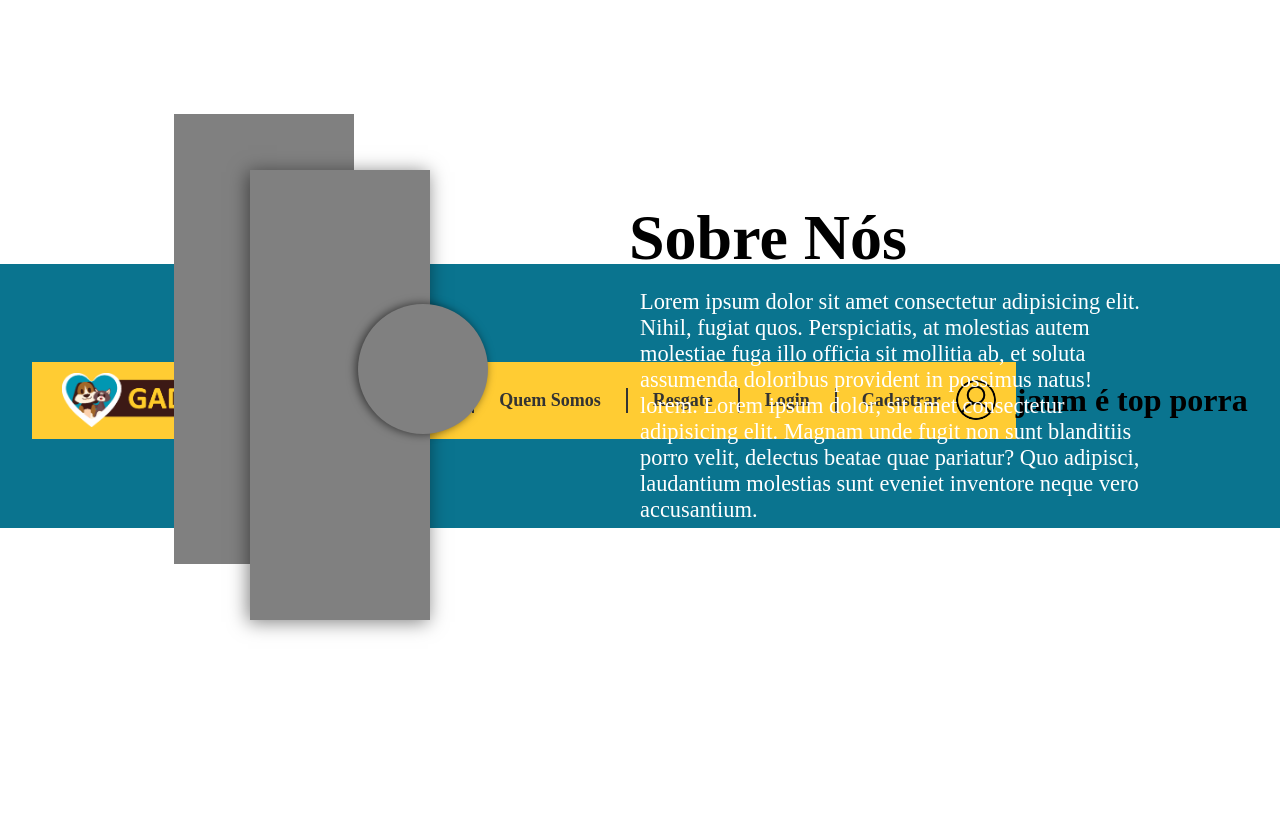
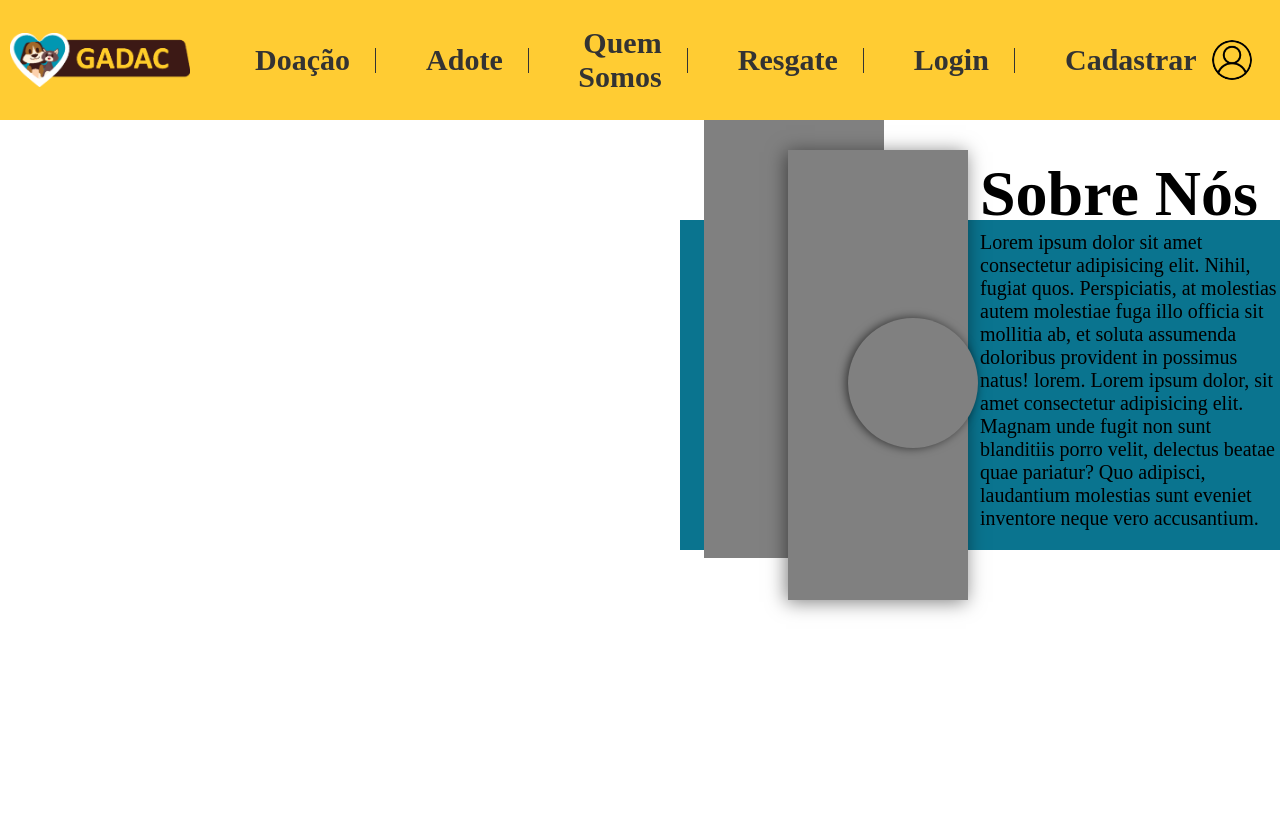
Before and after one commit to JVAmaralR/GadacWebApp, a Django app: page /home/ in a window 1280 px wide. Before the commit the page ends 634 px from the top, so only its background shows below. Run offline with Django 5.2, Linux system fonts and the light colour scheme.

Commit message:
implementação do sobrenos no home

```diff
--- /dev/null
+++ b/Webapp/static/css/index.css
@@ -0,0 +1,19 @@
+.sobrenos{
+    position: fixed; /* Fixa a div na janela de visualização */
+    top: 90px; /* Ajusta a distância do topo */
+    right: 0px; /* Ajusta a distância da borda direita */
+
+    width: 600;
+    height: 600;
+
+}
+
+.navbar{
+    position: fixed;
+    top: 0;
+    left: 0;
+    right: 0;
+    padding: 10px;
+    text-align: right;
+    z-index: 2;
+}
--- a/Webapp/templates/index.html
+++ b/Webapp/templates/index.html
@@ -2,15 +2,18 @@
 {% load static %}
 
 {% block page-content %}
+<div class="navbar">{% include "global/partials/navbar.html" %}</div>
 <!DOCTYPE html>
 <html lang="en">
+    <link rel="stylesheet" href="{% static 'css/index.css' %}">
 <head>
     <meta charset="UTF-8">
     <meta name="viewport" content="width=device-width, initial-scale=1.0">
     <title>Document</title>
 </head>
 <body>
-   <div class="sobrenos">{% include "global/partials/sobreNos.html" %} </div>
+
+   <div class="sobrenos"> {% include "global/partials/sobreNos.html" %} </div>
 </body>
 </html>
 
--- a/base/global/base.html
+++ b/base/global/base.html
@@ -1,5 +1,5 @@
-{% include "global/partials/navbar.html" %}
-<h1>jaum é top porra</h1>
+
+
 
 {% block page-content %}
 <!-- conteudo da pagina -->
--- a/base/global/partials/sobreNos.html
+++ b/base/global/partials/sobreNos.html
@@ -1,9 +1,11 @@
 {% load static %} <!-- Carrega os arqquivos estáticos. -->
-<link rel="stylesheet" href="{% static 'global/static/css/style-sobreNos.css' %}"> <!-- Carrega o CSS. -->
+ <link rel="stylesheet" href="{% static 'global/static/css/style-sobreNos.css' %}"> <!-- Carrega o CSS. -->
 <body>
     <h1 class="titulo">Sobre Nós</h1>
+<div class="container"></div>
     <div class="quadrado quadrado1"></div>
     <div class="quadrado quadrado2"></div>
     <div class="bolinha"></div>
     <p class="texto">Lorem ipsum dolor sit amet consectetur adipisicing elit. Nihil, fugiat quos. Perspiciatis, at molestias autem molestiae fuga illo officia sit mollitia ab, et soluta assumenda doloribus provident in possimus natus! lorem. Lorem ipsum dolor, sit amet consectetur adipisicing elit. Magnam unde fugit non sunt blanditiis porro velit, delectus beatae quae pariatur? Quo adipisci, laudantium molestias sunt eveniet inventore neque vero accusantium.</p>
 </body>
+</div>
--- a/base/global/static/css/style-navbar.css
+++ b/base/global/static/css/style-navbar.css
@@ -29,15 +29,19 @@ body {
     display: flex;
     gap: 15px;
     align-items: center;
+
+
 }
 
 .navbar-links a {
     color: #333;
     text-decoration: none;
-    font-size: 18px;
+    font-size: 30px;
     font-weight: bold;
     position: relative; /* Adicionado para o efeito de movimento */
     transition: color 0.3s ease, transform 0.3s ease; /* Transições suaves */
+    padding-left: 25px;
+    padding-left: 25px;
 }
 
 .navbar-links a:hover {
@@ -59,4 +63,5 @@ body {
     height: 40px;
     border-radius: 50%;
     margin-left: 15px;
+    margin-right: 40px;
 }
--- a/base/global/static/css/style-sobreNos.css
+++ b/base/global/static/css/style-sobreNos.css
@@ -1,16 +1,18 @@
 body {
-    height: 100vh;
-    margin: 0;
-    display: flex;
+    height: 100vh; /* Mantém a altura da tela */
+    max-width: 10xpx; /* Define a largura máxima */
+    margin: 0 auto; /* Centraliza a div */
+
+    display: flex; /* Flexbox para centralizar conteúdo */
     align-items: center;
     justify-content: center;
-    background: linear-gradient(to bottom, white 33%, rgb(10, 116, 143) 33%, rgb(10, 116, 143) 66%, white 66%);
+    padding: 20px; /* Adiciona padding interno, se necessário */
 }
 
 .titulo {
-    position: absolute;
-    top: 22%;
-    left: 60%;
+    position: relative;
+    top: 7%;
+    left: 100%;
     transform: translate(-50%, -25%);
     font-size: 4rem;
     color: black;
@@ -30,6 +32,7 @@ body {
 .quadrado1 {
     top: 48%;
     left: 22%;
+    right: 50%;
     transform: translate(-60%, -60%);
     z-index: 1; /* Fica abaixo do segundo quadrado */
 }
@@ -37,7 +40,7 @@ body {
 /* Estilo do segundo quadrado (sobrepõe o primeiro) */
 .quadrado2 {
     top: 55%;
-    left: 28%;
+    left: 36%;
     transform: translate(-60%, -60%);
     z-index: 2;
     box-shadow: -2px 2px 18px rgba(0, 0, 0, 0.5);
@@ -58,11 +61,23 @@ body {
 
 .texto {
     position: absolute;
-    top: 48%;
+    top: 45%;
     left: 50%; /* Posição à direita dos quadrados e da bolinha */
     transform: translateY(-50%);
-    color: white;
+    color:black;
     font-size: 1.4rem;
     max-width: 500px; /* Define uma largura máxima para o texto */
     z-index: 5;
+    font-size: 20px;
+
 }
+
+.container{
+    background: linear-gradient(to bottom, white 33%, rgb(10, 116, 143) 33%, rgb(10, 116, 143) 66%, white 66%);
+    width: 100px;
+    height: 1000;
+    position: relative;
+    top: -60%;
+    padding-left: 1000px;
+
+}
```
